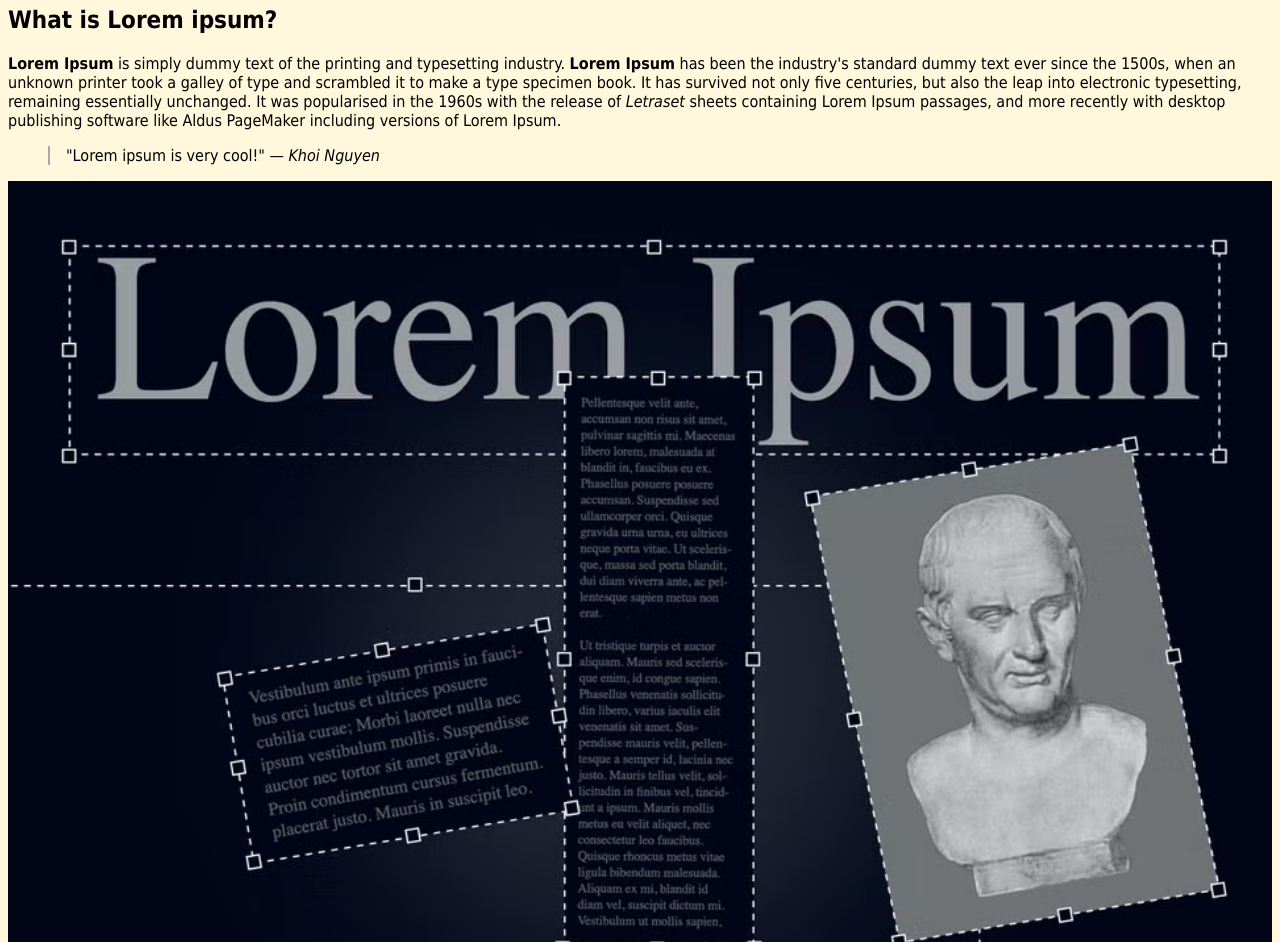
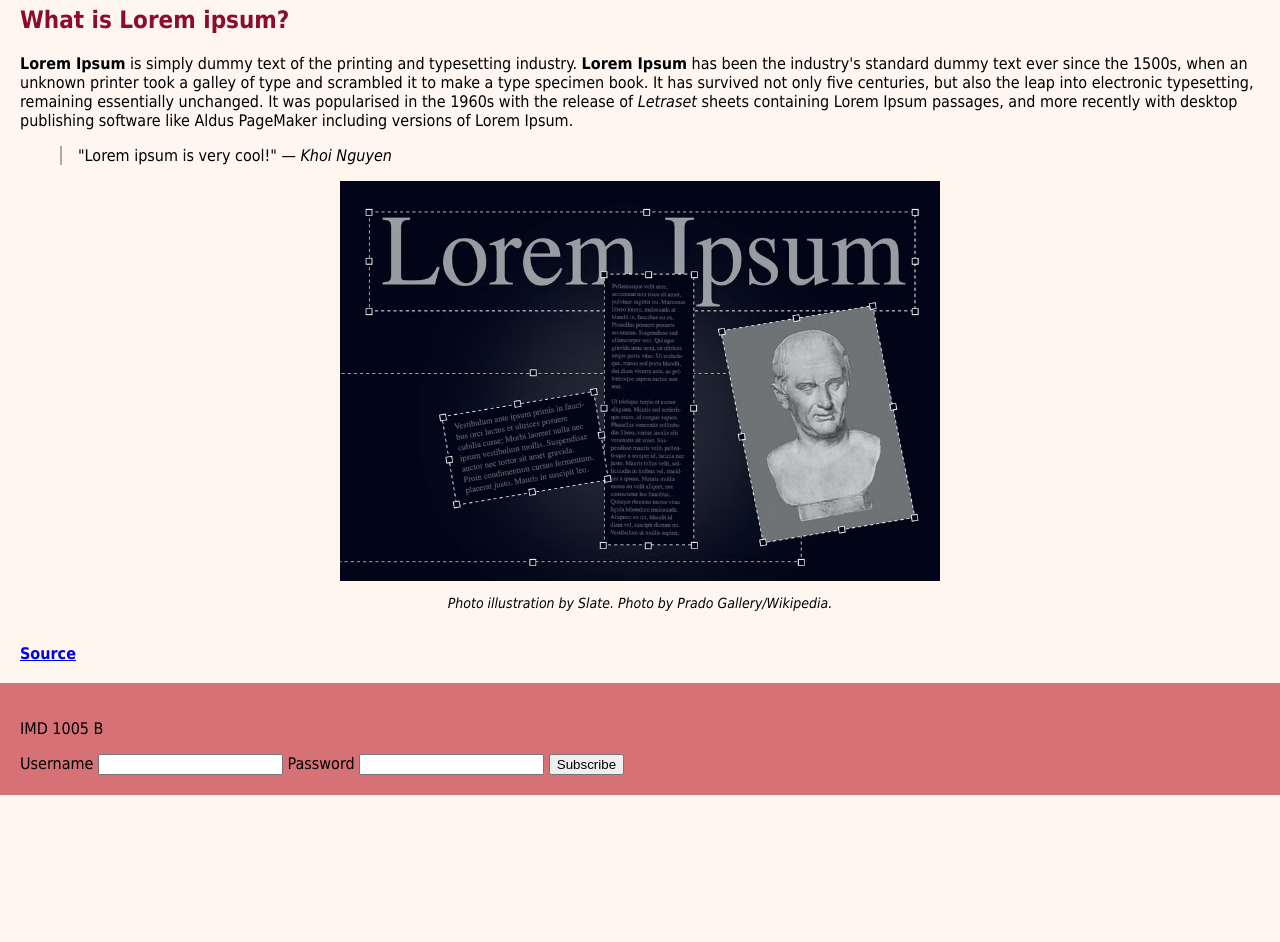
Before and after one commit to akhoinguyen/IMD1005-first-website, a plain HTML site: page index.html in a window 1280 px wide. Shown: the part 75-1017 px from the top of the page. After the commit the page ends 870 px from the top, so only its background shows below. Drawn offline with Linux system fonts and the light colour scheme.

Commit message:
Add footer content

```diff
--- a/css/main.css
+++ b/css/main.css
@@ -1,19 +1,39 @@
+html {
+    box-sizing: border-box;
+}
+
 body {
     font-family: Tahoma, sans-serif;
-    background-color: cornsilk;
+    background-color: #fff6f0;
+    margin: 0;
+}
+
+header, main {
+    margin: 20px;
+}
+
+footer {
+    padding: 20px;
 }
 
 img {
-display: inline-block;
+display: block;
+margin-left: auto; margin-right: auto;
 }
 
-h1 {
+.img-max-600 {
+    max-width: 600px;
 
+}
+
+h1, h2, h3 {
+color: #8b0d2b;
 }
 
 p.img-capt {
     font-size: 0.875em;
     font-style: italic;
+    text-align: center;
 }
 
 blockquote {
@@ -21,3 +41,7 @@ blockquote {
     border-color: #aaa;
     padding-left: 1em;
 }
+
+footer {
+    background-color: #d67176;
+}
--- a/index.html
+++ b/index.html
@@ -23,9 +23,10 @@
             more recently with desktop publishing software like Aldus PageMaker including versions of Lorem Ipsum.</p>
 
         <blockquote>"Lorem ipsum is very cool!"
-        <cite>&mdash; Khoi Nguyen</cite></blockquote>
+            <cite>&mdash; Khoi Nguyen</cite>
+        </blockquote>
 
-        <img src="images/5294e6d0-53ed-4a4a-a350-7eaeab72ac93.avif" alt="" width="100%">
+        <img src="images/5294e6d0-53ed-4a4a-a350-7eaeab72ac93.avif" alt="" width="100%" class="img-max-600">
 
         <p class="img-capt">Photo illustration by Slate. Photo by Prado Gallery/Wikipedia.</p>
 
@@ -35,10 +36,21 @@
 
 
     </main>
+
+    <footer>
+        <p>IMD 1005 B</p>
+
+        <form action="" method="get">
+            <label for="usernameField">Username</label>
+            <input id="usernameField" type="text" name="username">
+
+            <label for="passwordField">Password</label>
+            <input id="passowrdField" type="password" name="password">
+            <button>Subscribe</button>
+        </form>
+
+
+    </footer>
 </body>
 
-
-
-
-
 </html>
```
